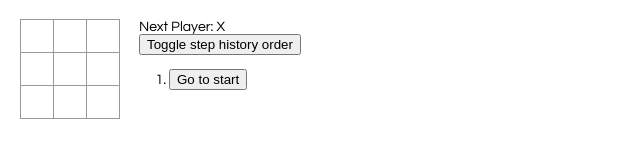
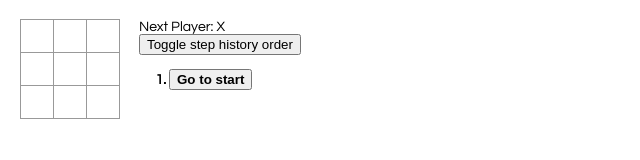
Before and after one commit to gustavo-hillesheim/react-introduction, a React app: page / in a window 1280 px wide. Shown: the full height of the page, 0-640 px from the left. Built offline with nearby package versions, Linux system fonts and the light colour scheme.

Commit message:
Adding selected state to current HistoryJumper

```diff
--- a/src/index.css
+++ b/src/index.css
@@ -48,3 +48,11 @@
 .game-info {
   margin-left: 20px;
 }
+
+.current-history {
+  font-weight: bold;
+}
+
+.current-history button {
+  font-weight: bold;
+}
--- a/src/index.js
+++ b/src/index.js
@@ -135,20 +135,16 @@ class Game extends React.Component {
     renderStepButtons() {
 
         const history = this.state.history;
+        const currentHistoryIndex = this.state.historyIndex;
 
         let historyButtons = history
-            .map((_, historyIndex) => {
-
-                const description = 'Go to ' + (historyIndex ? 'move ' + historyIndex : 'start');
-                return (
-                    <li key={historyIndex}>
-                        <button
-                            onClick={ () => this.goToHistoryIndex(historyIndex)}>
-                            {description}
-                        </button>
-                    </li>
-                )
-            });
+            .map((_, historyIndex) => (
+                historyJumper({
+                    isSelected: historyIndex === currentHistoryIndex,
+                    historyIndex,
+                    onClick: () => this.goToHistoryIndex(historyIndex)
+                })
+            ));
 
             if (!this.state.showHistoryInOrder) {
                 historyButtons = historyButtons.reverse();
@@ -192,6 +188,22 @@ function HistoryOrderToggle(props) {
     )
 }
 
+function historyJumper({ historyIndex, onClick, isSelected }) {
+
+    const description = 'Go to ' + (historyIndex ? 'move ' + historyIndex : 'start');
+    const className = isSelected ? 'current-history' : '';
+    return (
+        <li
+            key={ historyIndex }
+            className={ className }>
+            <button
+                onClick={ onClick }>
+                { description }
+            </button>
+        </li>
+    )
+}
+
 // ========================================
 
 ReactDOM.render(
```
Lines whose indentation alone changed are shown as unchanged.
